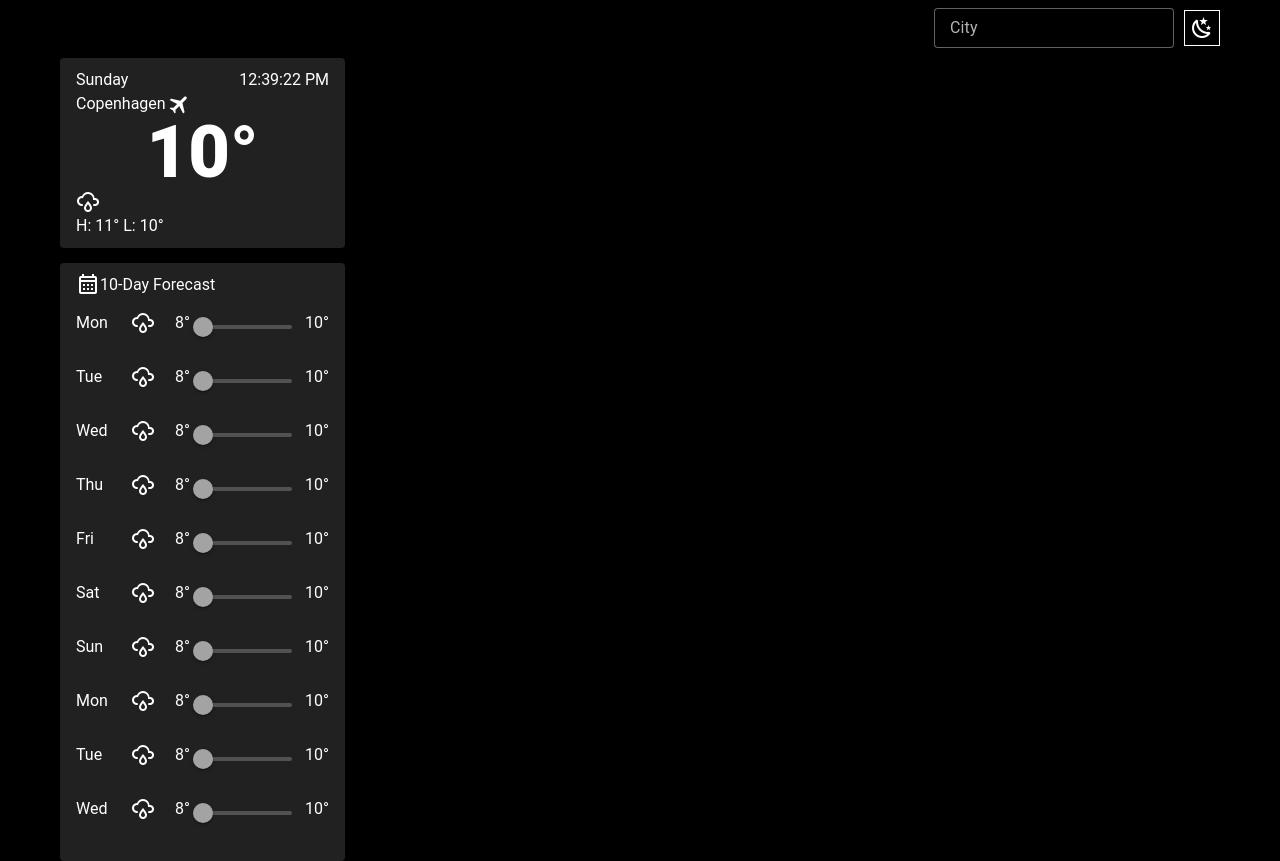
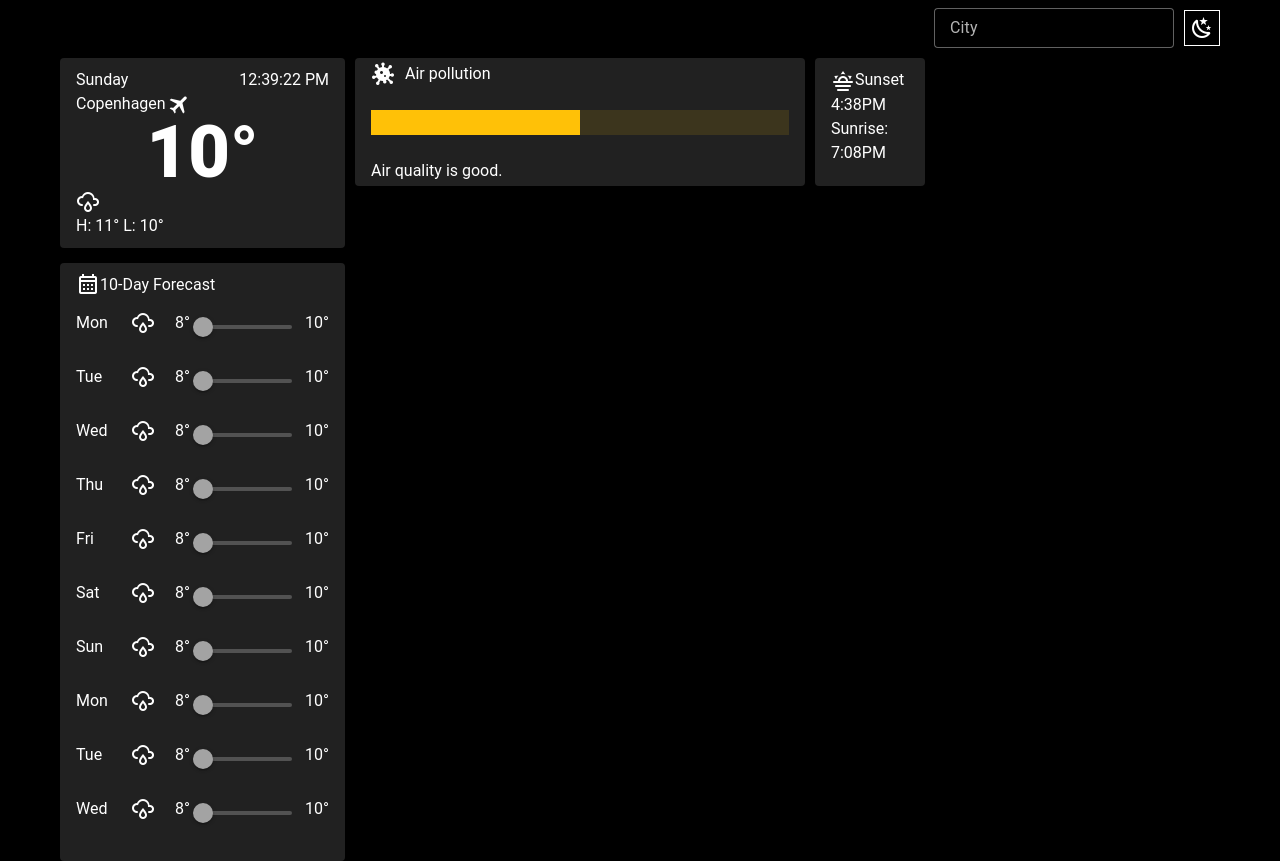
Before and after one commit to amaanhassim/weather-app, a Vue app: page /#/ in a window 1280 px wide. Built offline with nearby package versions, Linux system fonts and the light colour scheme.

Commit message:
current temp component and air pollution

```diff
--- /dev/null
+++ b/src/components/FirstColumn/CurrentTemperature.vue
@@ -0,0 +1,75 @@
+<template>
+  <v-card>
+    <v-card-item>
+      <div class="flex justify-between">
+        <span>Sunday</span>
+        <span>12:39:22 PM</span>
+      </div>
+      <div>
+        <span>Copenhagen</span>
+        <v-icon icon="mdi-airplane"></v-icon>
+      </div>
+      <div class="flex justify-center">
+        <span class="text-7xl font-[900]">10&deg;</span>
+      </div>
+      <div>
+        <v-icon icon="mdi-weather-rainy"></v-icon>
+      </div>
+      <div>H: 11&deg; L: 10&deg;</div>
+    </v-card-item>
+  </v-card>
+
+  <v-card>
+    <v-card-item>
+      <v-icon icon="mdi-calendar-month-outline"></v-icon>
+      <span>10-Day Forecast</span>
+      <div class="mt-3.5">
+        <div class="day-forcast-ct" v-for="day in days" :key="day">
+          <span>{{ day }}</span>
+          <v-icon icon="mdi-weather-rainy"></v-icon>
+          <div class="temp-range-ct">
+            <span>8&deg;</span>
+            <v-slider></v-slider>
+            <span>10&deg;</span>
+          </div>
+        </div>
+      </div>
+    </v-card-item>
+  </v-card>
+</template>
+
+<script>
+export default {
+  name: "CurrentTemperature",
+  data() {
+    return {
+      days: [
+        "Mon",
+        "Tue",
+        "Wed",
+        "Thu",
+        "Fri",
+        "Sat",
+        "Sun",
+        "Mon",
+        "Tue",
+        "Wed",
+      ],
+    };
+  },
+};
+</script>
+
+<style scoped>
+.day-forcast-ct {
+  display: grid;
+  grid-template-columns: 35px auto 1fr;
+  column-gap: 20px;
+}
+
+.temp-range-ct {
+  display: grid;
+  grid-template-columns: auto 1fr auto;
+  column-gap: 5px;
+}
+</style>
--- /dev/null
+++ b/src/components/SecondColumn/AirPollution.vue
@@ -0,0 +1,37 @@
+<template>
+  <v-card class="h-32">
+    <v-card-item class="h-32">
+      <div class="flex flex-col gap-y-6">
+        <div class="flex gap-x-2.5">
+          <v-icon icon="mdi-virus"></v-icon>
+          <span>Air pollution</span>
+        </div>
+        <div>
+          <v-progress-linear
+            v-model="progress"
+            color="amber"
+            height="25"
+          ></v-progress-linear>
+        </div>
+        <div>
+          <span>Air quality is good.
+
+          </span>
+        </div>
+      </div>
+    </v-card-item>
+  </v-card>
+</template>
+
+<script>
+export default {
+  name: "AirPollution",
+  data() {
+    return {
+      progress: 50,
+    };
+  },
+};
+</script>
+
+<style></style>
--- a/src/views/HomeView.vue
+++ b/src/views/HomeView.vue
@@ -1,67 +1,39 @@
 <template>
   <div class="content-ct mt-2.5">
     <div class="col-1">
+      <current-temperature />
+    </div>
+    <div class="col-2">
+      <div class="row-1">
+        <air-pollution />
         <v-card>
           <v-card-item>
-          <div class="flex justify-between">
-            <span>Sunday</span>
-            <span>12:39:22 PM</span>
+            <div>
+              <v-icon icon="mdi-weather-sunset"></v-icon>
+              <span>Sunset</span>
             </div>
             <div>
-            <span>Copenhagen</span>
-            <v-icon icon="mdi-airplane"></v-icon>
-          </div>
-          <div class="flex justify-center">
-            <span class="text-7xl font-[900]">10&deg;</span>
+              <span> 4:38PM </span>
             </div>
             <div>
-            <v-icon icon="mdi-weather-rainy"></v-icon>
-          </div>
-          <div>H: 11&deg; L: 10&deg;</div>
-        </v-card-item>
-      </v-card>
-
-      <v-card>
-        <v-card-item>
-          <v-icon icon="mdi-calendar-month-outline"></v-icon>
-          <span>10-Day Forecast</span>
-          <div class="mt-3.5">
-            <div class="day-forcast-ct" v-for="day in days" :key="day">
-              <span>{{ day }}</span>
-              <v-icon icon="mdi-weather-rainy"></v-icon>
-              <div class="temp-range-ct">
-                <span>8&deg;</span>
-                <v-slider></v-slider>
-                <span>10&deg;</span>
-              </div>
-            </div>
+              <span>Sunrise: 7:08PM</span>
             </div>
           </v-card-item>
         </v-card>
       </div>
-    <div class="col-2"></div>
+    </div>
     <div class="col-3"></div>
   </div>
 </template>
 
 <script>
+import CurrentTemperature from "@/components/FirstColumn/CurrentTemperature.vue";
+import AirPollution from "@/components/SecondColumn/AirPollution.vue";
 export default {
+  components: { CurrentTemperature, AirPollution },
   name: "HomeView",
   data() {
-    return {
-      days: [
-        "Mon",
-        "Tue",
-        "Wed",
-        "Thu",
-        "Fri",
-        "Sat",
-        "Sun",
-        "Mon",
-        "Tue",
-        "Wed",
-      ],
-    };
+    return {};
   },
 };
 </script>
@@ -87,19 +59,13 @@ export default {
   grid-area: col-2;
 }
 
+.row-1 {
+  display: grid;
+  grid-template-columns: 450px auto;
+  column-gap: 10px;
+}
+
 .col-3 {
   grid-area: col-3;
 }
-
-.day-forcast-ct {
-  display: grid;
-  grid-template-columns: 35px auto 1fr;
-  column-gap: 20px;
-}
-
-.temp-range-ct {
-  display: grid;
-  grid-template-columns: auto 1fr auto;
-  column-gap: 5px;
-}
 </style>
```
Lines whose indentation alone changed are shown as unchanged.
